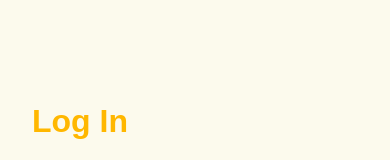
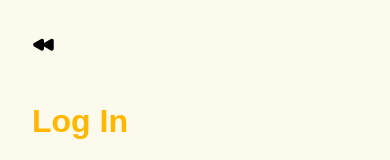
Before and after one commit to shanquanSQ/musician-pairing-frontend, a React (Create React App) app: page /login in a window 390 px wide. Shown: the top 160 px of the page. Built offline with nearby package versions, Linux system fonts and the light colour scheme.

Commit message:
testing mobile browser UI styling

```diff
--- a/src/Pages/LandingPage.js
+++ b/src/Pages/LandingPage.js
@@ -9,7 +9,7 @@ export const LandingPage = () => {
 
   return (
     <>
-      <div className="flex flex-row justify-center h-[100vh] pt-[2em] pb-[4em] px-[2em]">
+      <div className="flex flex-row justify-center h-[100dvh] pt-[2em] pb-[4em] px-[2em]">
         <div className="flex flex-col w-full justify-between text-center ">
           <h1 className="font-bold text-[3rem] pt-[3em]">SESSIONS</h1>
 
--- a/src/Pages/LoginPage.js
+++ b/src/Pages/LoginPage.js
@@ -1,5 +1,8 @@
 import React, { useState } from "react";
 import { useNavigate } from "react-router-dom";
+
+// Import Icons
+import { BackwardIcon } from "@heroicons/react/24/solid";
 
 export const LoginPage = () => {
   const [user, setUser] = useState({ user: "", password: "" });
@@ -25,9 +28,18 @@ export const LoginPage = () => {
 
   return (
     <>
-      <div className="flex flex-row justify-center h-[100vh] pt-[2em] pb-[4em] px-[2em]">
-        <div className="flex flex-col w-full lg:w-[30%] justify-between text-center">
+      <div className="flex flex-row justify-center h-[100dvh] pt-[2em] pb-[4em] px-[2em]">
+        <div className="flex flex-col w-full lg:w-[30%] justify-between text-center ">
           <div>
+            <div className="absolute">
+              <BackwardIcon
+                className="h-6 w-6"
+                onClick={() => {
+                  navigate("/");
+                }}
+              />
+            </div>
+
             <h1 className="font-bold text-txtcolor-primary text-[2rem] pt-[20%] pb-[2em] text-left">
               Log In
             </h1>
--- a/src/Pages/SearchPage.js
+++ b/src/Pages/SearchPage.js
@@ -23,7 +23,7 @@ export const SearchPage = () => {
   return (
     <>
       <>
-        <div className="flex flex-row justify-center h-[100vh] pt-[2em] pb-[4em] px-[2em] border-2 border-blue-300">
+        <div className="flex flex-row justify-center h-[100dvh] pt-[2em] pb-[4em] px-[2em] border-2 border-blue-300">
           <div className="flex flex-col w-full lg:w-[30%] justify-between text-center">
             <div className="flex flex-col pt-[2em] mb-[-10em]">
               <h1 className="font-bold text-txtcolor-primary text-[1.5rem] text-left ">
```
Also changed, not shown: 1 other file (tests, documents, lock files or other folders).
